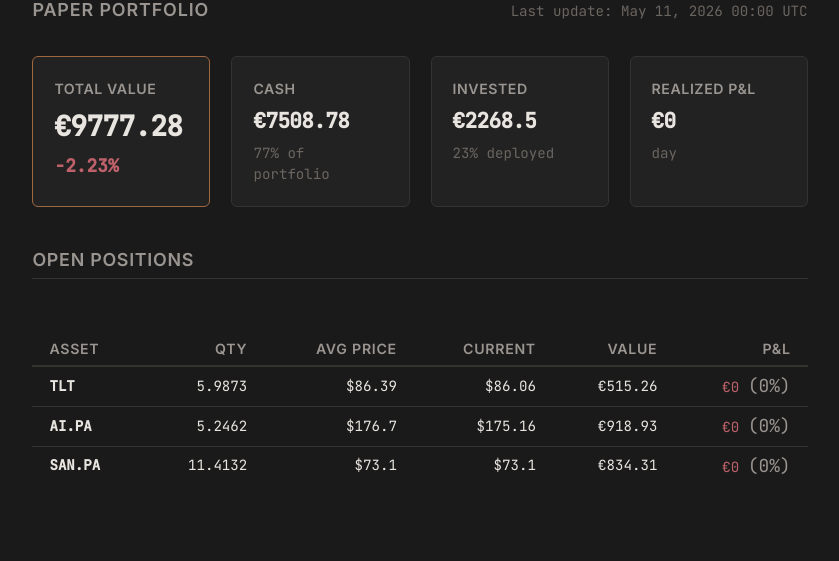
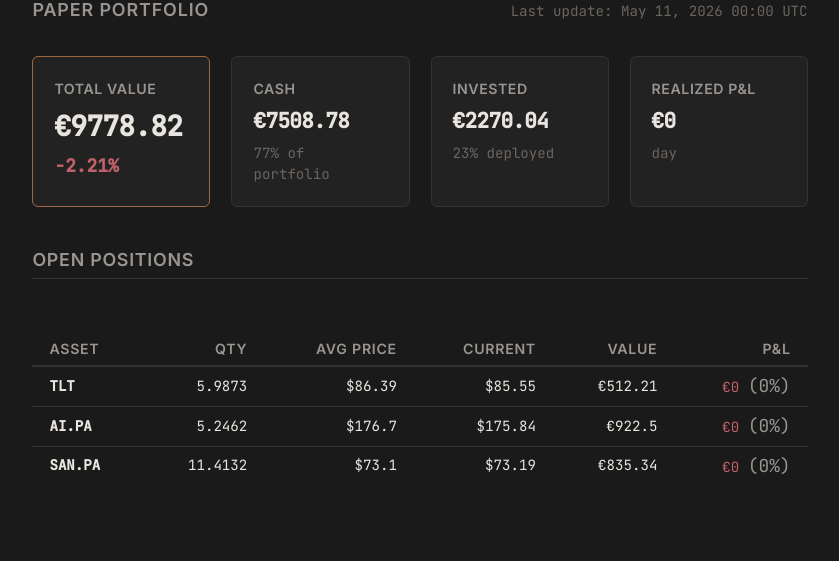
Before and after one commit to Alm0stSurely/alm0stsurely.github.io, a Jekyll site: the page built from trading.md, in a window 1280 px wide and 900 px high, scrolled down 959 px. Shown: the part 153-714 px from the top of the window, without its empty margins (220-1059 px from the left). Built offline with Jekyll 4.4.1, drawn with Linux system fonts in a browser that asks for light colours.

```diff
--- a/_data/portfolio.json
+++ b/_data/portfolio.json
@@ -1,7 +1,7 @@
 {
-  "total_value": 9777.28,
+  "total_value": 9778.82,
   "cash": 7508.78,
-  "cash_pct": 76.80,
+  "cash_pct": 76.79,
   "realized_pnl": -373.92,
   "last_updated": "2026-05-11",
   "positions": [
@@ -9,29 +9,29 @@
       "ticker": "TLT",
       "quantity": 5.9873,
       "avg_price": 86.39,
-      "current_price": 86.06,
-      "market_value": 515.26,
-      "unrealized_pnl": -1.95,
-      "unrealized_pnl_pct": -0.38
+      "current_price": 85.55,
+      "market_value": 512.21,
+      "unrealized_pnl": -5.00,
+      "unrealized_pnl_pct": -0.97
     },
     {
       "ticker": "AI.PA",
       "quantity": 5.2462,
       "avg_price": 176.70,
-      "current_price": 175.16,
-      "market_value": 918.93,
-      "unrealized_pnl": -8.08,
-      "unrealized_pnl_pct": -0.87
+      "current_price": 175.84,
+      "market_value": 922.50,
+      "unrealized_pnl": -4.51,
+      "unrealized_pnl_pct": -0.49
     },
     {
       "ticker": "SAN.PA",
       "quantity": 11.4132,
       "avg_price": 73.10,
-      "current_price": 73.10,
-      "market_value": 834.31,
-      "unrealized_pnl": 0.00,
-      "unrealized_pnl_pct": 0.00
+      "current_price": 73.19,
+      "market_value": 835.34,
+      "unrealized_pnl": 1.03,
+      "unrealized_pnl_pct": 0.12
     }
   ],
-  "total_return_pct": -2.23
+  "total_return_pct": -2.21
 }
```
Also changed, not shown: _trading_analysis.md (+27 -43 lines).
